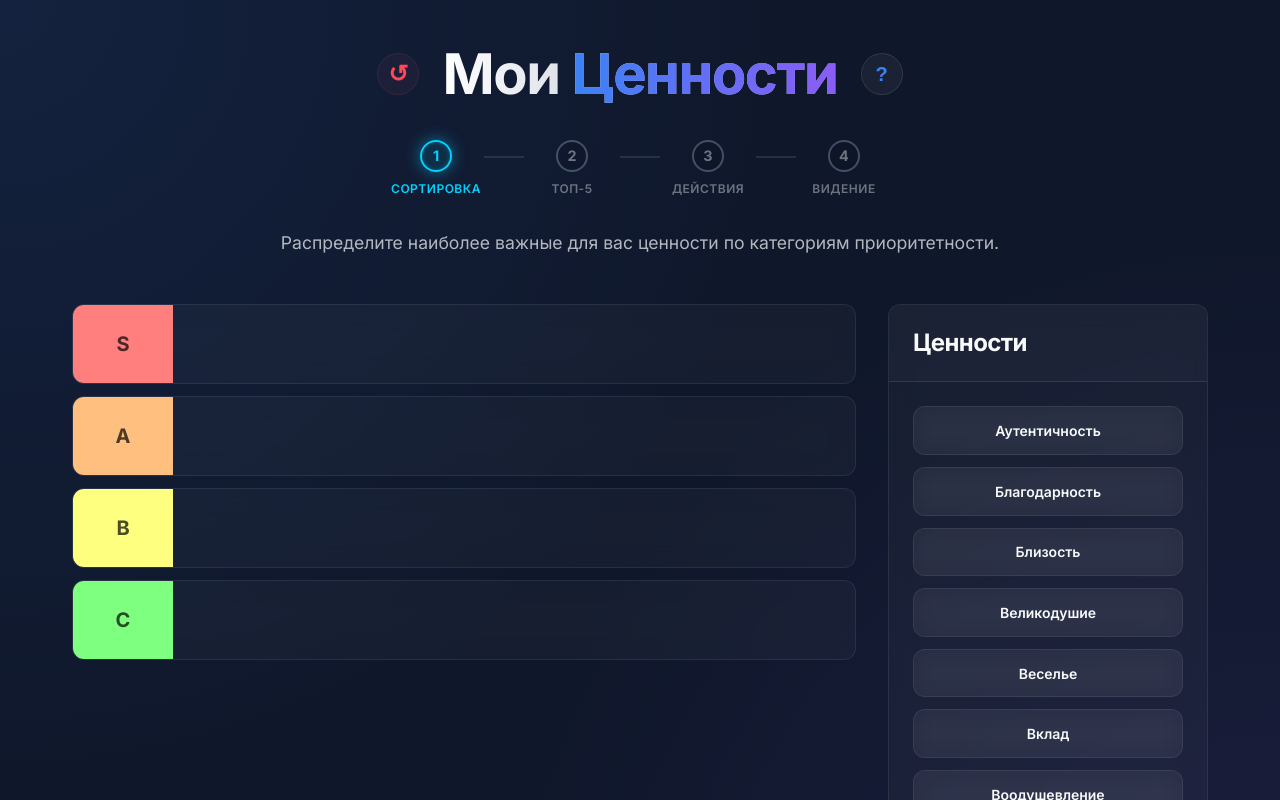
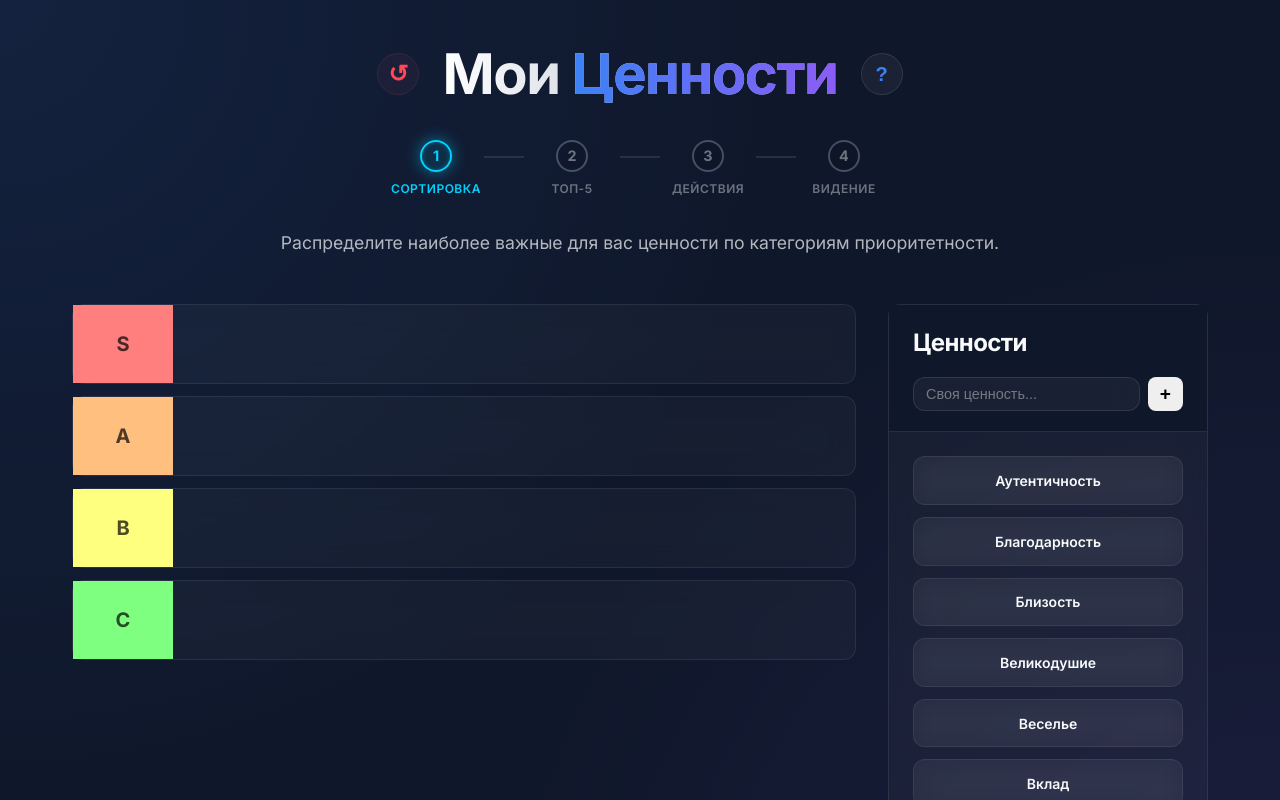
Before and after one commit to MikhailNatalenko/personal-values-lab, a SvelteKit app: page / in a window 1280 px wide. Shown: the top 800 px of the page. Built offline with nearby package versions, Linux system fonts and the light colour scheme.

Commit message:
Add redactor for new cards

```diff
--- a/src/lib/components/TierRow.svelte
+++ b/src/lib/components/TierRow.svelte
@@ -78,7 +78,6 @@
 		display: flex;
 		min-height: 80px;
 		margin-bottom: 0.75rem;
-		overflow: hidden;
 		transition: all 0.2s ease;
 	}
 
--- a/src/lib/components/ValueCard.svelte
+++ b/src/lib/components/ValueCard.svelte
@@ -1,4 +1,6 @@
 <script lang="ts">
+	import { tooltip } from '$lib/tooltipStore';
+
 	interface Props {
 		id: string;
 		name: string;
@@ -16,6 +18,21 @@
 			onClick(id);
 		}
 	}
+
+	function handleMouseEnter(e: MouseEvent) {
+		const rect = (e.currentTarget as HTMLElement).getBoundingClientRect();
+		tooltip.set({
+			active: true,
+			name,
+			description,
+			x: rect.left + rect.width / 2,
+			y: rect.top
+		});
+	}
+
+	function handleMouseLeave() {
+		tooltip.update((t) => ({ ...t, active: false }));
+	}
 </script>
 
 <div
@@ -24,15 +41,13 @@
 	draggable="true"
 	ondragstart={(e) => onDragStart(e, id)}
 	onclick={handleClick}
+	onmouseenter={handleMouseEnter}
+	onmouseleave={handleMouseLeave}
 	role="button"
 	tabindex="0"
 	aria-label={name}
 >
 	<span class="value-name">{name}</span>
-	<div class="tooltip glass">
-		<strong>{name}</strong>
-		<p>{description}</p>
-	</div>
 </div>
 
 <style>
@@ -41,9 +56,6 @@
 		padding: 0.8rem 1.2rem;
 		border-radius: 12px;
 		cursor: grab;
-		/* display: inline-flex; Removed */
-		/* align-items: center; Removed */
-		/* justify-content: center; Removed */
 		min-width: 140px;
 		user-select: none;
 		transition: all 0.2s cubic-bezier(0.4, 0, 0.2, 1);
@@ -56,6 +68,7 @@
 		border-color: var(--accent-primary);
 		transform: translateY(-2px);
 		box-shadow: 0 4px 12px rgba(0, 0, 0, 0.2);
+		z-index: 20;
 	}
 
 	:global(.value-card.selected) {
@@ -71,48 +84,6 @@
 	/* Animation for sidebar selection - very pronounced shift */
 	:global(.pool-container) :global(.value-card.selected) {
 		transform: translateX(35px) translateY(-6px) !important;
-	}
-
-	/* Custom Tooltip */
-	.tooltip {
-		position: absolute;
-		bottom: 125%;
-		left: 50%;
-		transform: translateX(-50%) translateY(10px);
-		padding: 1rem 1.25rem;
-		width: 320px;
-		font-size: 0.95rem;
-		line-height: 1.5;
-		color: var(--text-primary);
-		background: rgba(15, 23, 42, 0.95);
-		backdrop-filter: blur(12px);
-		border: 1px solid rgba(255, 255, 255, 0.1);
-		border-radius: 10px;
-		pointer-events: none;
-		opacity: 0;
-		visibility: hidden;
-		transition: all 0.1s ease-out;
-		z-index: 100;
-		text-align: left;
-		box-shadow: 0 20px 25px -5px rgba(0, 0, 0, 0.5);
-	}
-
-	/* Triangle for tooltip */
-	.tooltip::after {
-		content: '';
-		position: absolute;
-		top: 100%;
-		left: 50%;
-		transform: translateX(-50%);
-		border-width: 6px;
-		border-style: solid;
-		border-color: rgba(15, 23, 42, 0.95) transparent transparent transparent;
-	}
-
-	.value-card:hover .tooltip {
-		opacity: 1;
-		visibility: visible;
-		transform: translateX(-50%) translateY(0);
 	}
 
 	.value-card:focus-visible {
--- /dev/null
+++ b/src/lib/tooltipStore.ts
@@ -0,0 +1,17 @@
+import { writable } from 'svelte/store';
+
+export interface TooltipState {
+    active: boolean;
+    name: string;
+    description: string;
+    x: number;
+    y: number;
+}
+
+export const tooltip = writable<TooltipState>({
+    active: false,
+    name: '',
+    description: '',
+    x: 0,
+    y: 0
+});
--- a/src/routes/+page.svelte
+++ b/src/routes/+page.svelte
@@ -1,5 +1,5 @@
 <script lang="ts">
-	import { fade } from 'svelte/transition';
+	import { fade, slide } from 'svelte/transition';
 	import TierRow from '$lib/components/TierRow.svelte';
 	import ValueCard from '$lib/components/ValueCard.svelte';
 	import Top5Selection from '$lib/components/Top5Selection.svelte';
@@ -7,6 +7,7 @@
 	import GoalsVision from '$lib/components/GoalsVision.svelte';
 	import ResultsSummary from '$lib/components/ResultsSummary.svelte';
 	import ProgressStepper from '$lib/components/ProgressStepper.svelte';
+	import { tooltip } from '$lib/tooltipStore';
 	import { values as initialValues } from '$lib/values';
 
 	interface Value {
@@ -42,6 +43,24 @@
 
 	// Interaction state
 	let selectedCardId = $state<string | null>(null);
+
+	// Custom value creation state
+	let customValueName = $state('');
+	let customValueDesc = $state('');
+
+	function addCustomValue() {
+		if (!customValueName.trim()) return;
+
+		const newValue: Value = {
+			id: `custom-${Date.now()}`,
+			name: customValueName.trim(),
+			description: customValueDesc.trim() || 'Ваша собственная ценность'
+		};
+
+		pool = [newValue, ...pool];
+		customValueName = '';
+		customValueDesc = '';
+	}
 
 	const STORAGE_KEY = 'personal-values-lab-state';
 
@@ -406,12 +425,36 @@
 
 				<aside class="pool-section glass">
 					<div class="section-header">
+						<div class="header-top">
 							<h2 class="section-title">Ценности</h2>
 							{#if canProceedToPhase2}
 								<button class="btn btn-primary next-phase-btn" onclick={() => goToPhase(2)}>
 									Продолжить →
 								</button>
 							{/if}
+						</div>
+
+						<div class="add-custom-form">
+							<div class="input-group">
+								<input
+									type="text"
+									placeholder="Своя ценность..."
+									bind:value={customValueName}
+									class="glass"
+								/>
+								<button class="btn btn-secondary add-btn" onclick={addCustomValue} title="Добавить">
+									+
+								</button>
+							</div>
+							{#if customValueName}
+								<textarea
+									placeholder="Краткое описание (необязательно)"
+									bind:value={customValueDesc}
+									class="glass"
+									transition:slide
+								></textarea>
+							{/if}
+						</div>
 					</div>
 
 					<div
@@ -480,10 +523,20 @@
 		/>
 	{/if}
 </main>
-
 <footer>
 	<p>© 2026 Тест ценностей. Ваши данные хранятся у Вас локально и никуда не передаются.</p>
 </footer>
+
+{#if $tooltip.active}
+	<div
+		class="global-tooltip glass"
+		style="left: {$tooltip.x}px; top: {$tooltip.y}px;"
+		transition:fade={{ duration: 100 }}
+	>
+		<strong>{$tooltip.name}</strong>
+		<p>{$tooltip.description}</p>
+	</div>
+{/if}
 
 <style>
 	header {
@@ -605,18 +658,64 @@
 		position: sticky;
 		top: 2rem;
 		padding: 0;
-		overflow: hidden;
 		border-style: solid;
 	}
 
 	.pool-section .section-header {
 		padding: 1.25rem 1.5rem;
 		border-bottom: 1px solid var(--border-light);
-		background: rgba(255, 255, 255, 0.02);
+		background: rgba(15, 23, 42, 0.9);
+		backdrop-filter: blur(10px);
+		display: flex;
+		flex-direction: column;
+		gap: 1rem;
+		z-index: 1; /* Lowered from 5 to avoid overlap with tooltips */
+		position: relative;
+	}
+
+	.header-top {
 		display: flex;
 		align-items: center;
 		justify-content: space-between;
 		gap: 1rem;
+	}
+
+	.add-custom-form {
+		display: flex;
+		flex-direction: column;
+		gap: 0.5rem;
+	}
+
+	.add-custom-form .input-group {
+		display: flex;
+		gap: 0.5rem;
+	}
+
+	.add-custom-form input,
+	.add-custom-form textarea {
+		width: 100%;
+		padding: 0.5rem 0.75rem;
+		font-size: 0.9rem;
+		outline: none;
+		border: 1px solid rgba(255, 255, 255, 0.1);
+		color: white;
+		background: rgba(255, 255, 255, 0.05);
+	}
+
+	.add-custom-form input::placeholder,
+	.add-custom-form textarea::placeholder {
+		color: rgba(255, 255, 255, 0.4);
+	}
+
+	.add-custom-form textarea {
+		min-height: 60px;
+		resize: none;
+	}
+
+	.add-custom-form .add-btn {
+		padding: 0 0.75rem;
+		font-weight: bold;
+		font-size: 1.2rem;
 	}
 
 	.next-phase-btn {
@@ -685,8 +784,43 @@
 	@media print {
 		header,
 		footer,
-		.section-header {
+		.section-header,
+		.global-tooltip {
 			display: none !important;
 		}
 	}
+
+	.global-tooltip {
+		position: fixed;
+		bottom: auto; /* Overriding possible defaults */
+		left: 0;
+		top: 0;
+		transform: translate(-50%, -110%);
+		padding: 1rem 1.25rem;
+		width: 320px;
+		font-size: 0.95rem;
+		line-height: 1.5;
+		color: var(--text-primary);
+		background: rgba(15, 23, 42, 0.98);
+		backdrop-filter: blur(12px);
+		border: 1px solid rgba(255, 255, 255, 0.15);
+		border-radius: 10px;
+		pointer-events: none;
+		z-index: 10000; /* Above everything */
+		text-align: left;
+		box-shadow:
+			0 20px 25px -5px rgba(0, 0, 0, 0.6),
+			0 0 20px rgba(0, 210, 255, 0.1);
+	}
+
+	.global-tooltip::after {
+		content: '';
+		position: absolute;
+		top: 100%;
+		left: 50%;
+		transform: translateX(-50%);
+		border-width: 6px;
+		border-style: solid;
+		border-color: rgba(15, 23, 42, 0.98) transparent transparent transparent;
+	}
 </style>
```
Lines whose indentation alone changed are shown as unchanged.
